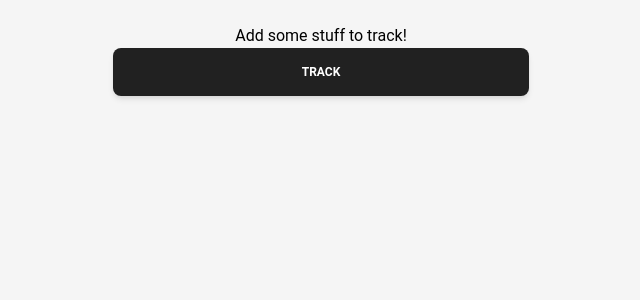
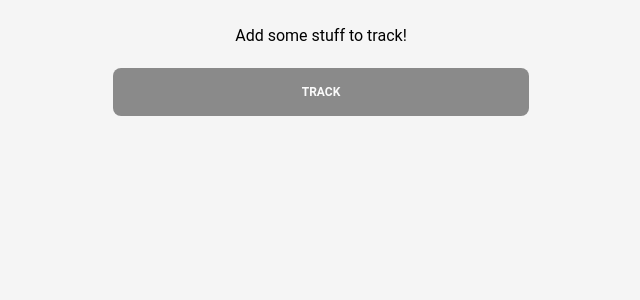
Before and after one commit to bjacobel/trackr, a Next.js app: page / in a window 1280 px wide. Shown: the top 300 px of the page, without its empty margins (319-959 px from the left). Built offline with nearby package versions, Linux system fonts and the light colour scheme.

Commit message:
Disable button when no cats

```diff
--- a/src/app/Submit.tsx
+++ b/src/app/Submit.tsx
@@ -4,11 +4,12 @@ import { Button, Spinner } from '@material-tailwind/react';
 
 interface SubmitProps {
   pending: boolean;
+  disabled: boolean;
 }
 
-const Submit: React.FC<SubmitProps> = ({ pending }) => {
+const Submit: React.FC<SubmitProps> = ({ pending, disabled }) => {
   return (
-    <Button className="h-12" disabled={pending} type="submit" fullWidth={true}>
+    <Button className="h-12" disabled={pending || disabled} type="submit" fullWidth={true}>
       {pending ? <Spinner className="w-full" /> : <p>Track</p>}
     </Button>
   );
--- a/src/app/page.tsx
+++ b/src/app/page.tsx
@@ -24,7 +24,7 @@ export default function Home() {
     <main className="h-screen bg-gray-100 font-sans leading-normal tracking-normal">
       <div className="w-full md:max-w-md mx-auto flex flex-wrap items-center justify-between py-3 px-4">
         <form className="w-full mt-3" action={submit}>
-          {!HAS_CATS && <p className="w-full mb-auto text-center">Add some stuff to track!</p>}
+          {!HAS_CATS && <p className="w-full mb-5 text-center">Add some stuff to track!</p>}
           {TRACKR_CATS.map(category =>
             category.length ? (
               <Slider
@@ -35,7 +35,7 @@ export default function Home() {
               />
             ) : null,
           )}
-          <Submit pending={pending} />
+          <Submit disabled={!HAS_CATS} pending={pending} />
         </form>
         <p className="mt-6">{resultMessage}</p>
       </div>
--- a/src/constants.ts
+++ b/src/constants.ts
@@ -1,5 +1,5 @@
 export const TRACKR_CATS = (process.env.NEXT_PUBLIC_TRACKD_RELATIVE || '').split(',');
-export const HAS_CATS = TRACKR_CATS.length && TRACKR_CATS[0].length;
+export const HAS_CATS = !!TRACKR_CATS.length && !!TRACKR_CATS[0].length;
 export const OPENTSDB_HOST = process.env.OPENTSDB_HOST || 'localhost';
 export const OPENTSDB_PORT = process.env.OPENTSDB_PORT || 4242;
 export const TRACKR_RELATIVE_METRIC = 'dev_trackr_relative';
```
Also changed, not shown: 1 other file (tests, documents, lock files or other folders).
